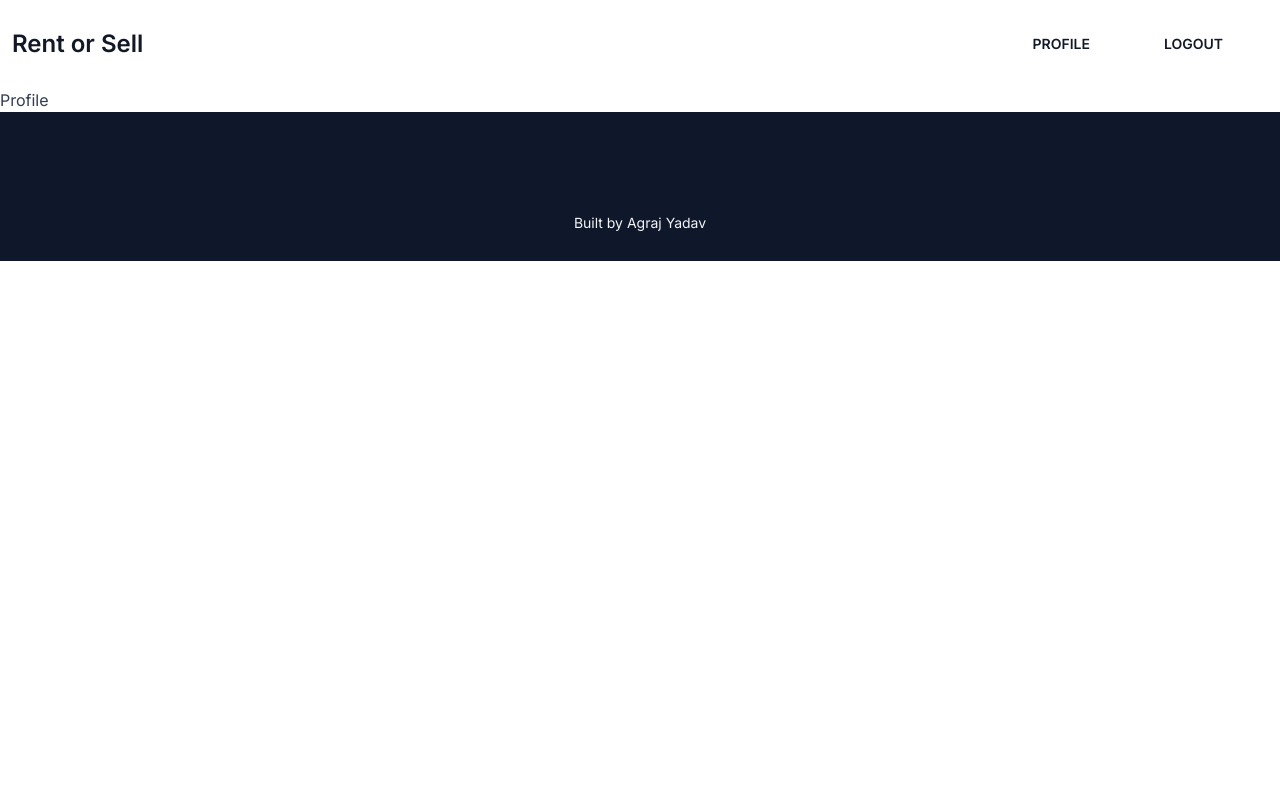
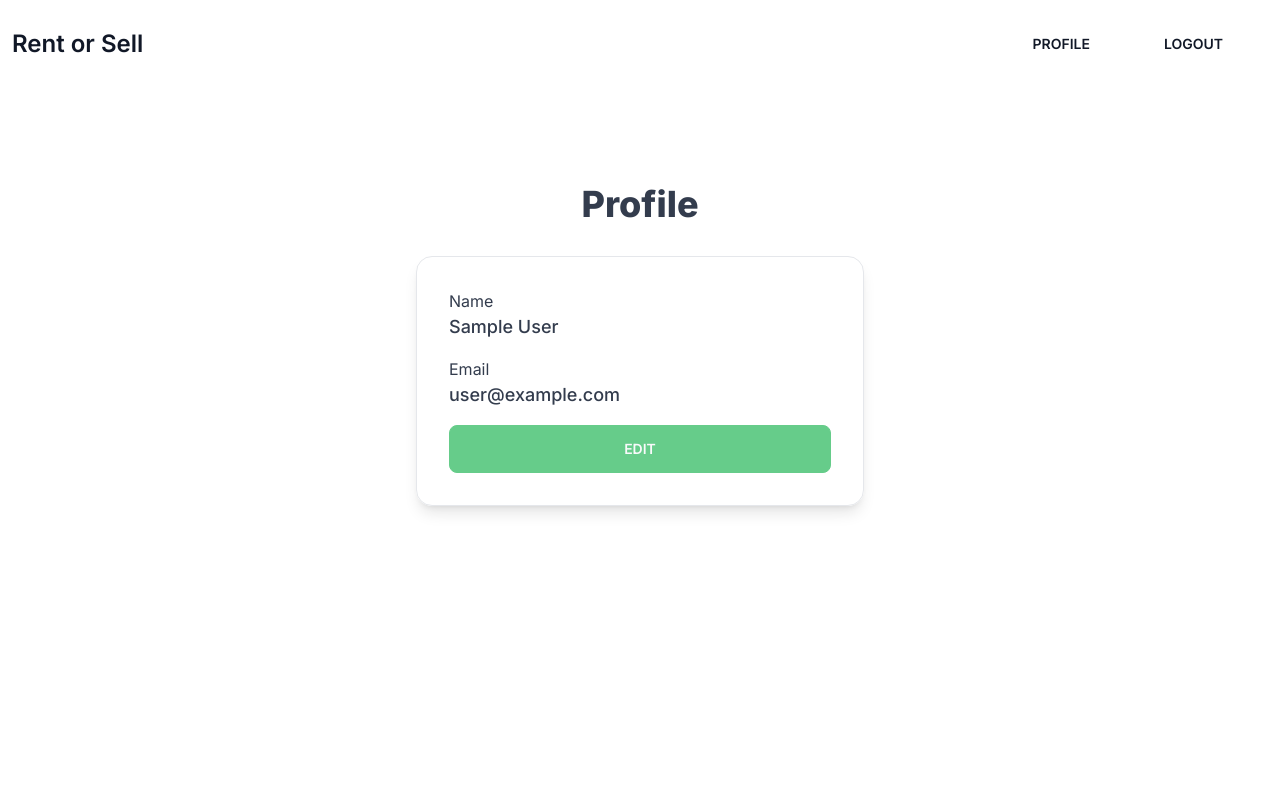
Before and after one commit to agrajy10/rent-or-sell, a React (Vite) app: page /profile in a window 1280 px wide. Shown: the top 800 px of the page. Built offline with nearby package versions, Linux system fonts and the light colour scheme; no server answers; sample sign-in values are in the browser's storage; some icons are missing.

Commit message:
completed profile page

```diff
--- a/src/pages/Profile.jsx
+++ b/src/pages/Profile.jsx
@@ -1,5 +1,95 @@
+import { updateProfile } from 'firebase/auth';
+import { doc, updateDoc } from 'firebase/firestore';
+import { useState } from 'react';
+import { toast } from 'react-toastify';
+import { Formik, Form } from 'formik';
+import * as Yup from 'yup';
+import { auth, db } from '../firebase.config';
+import FormCard from '../layout/FormCard';
+import TextInput from '../components/TextInput';
+
 function Profile() {
-  return <div>Profile</div>;
+  const [isEditing, setIsEditing] = useState(false);
+
+  const saveDetails = async ({ fullname }) => {
+    try {
+      if (auth.currentUser.displayName !== fullname) {
+        await updateProfile(auth.currentUser, {
+          displayName: fullname
+        });
+
+        const userRef = doc(db, 'users', auth.currentUser.uid);
+        await updateDoc(userRef, {
+          fullname
+        });
+        toast.success('Profile updated successfully');
+      }
+    } catch (error) {
+      toast.error(error.message);
+    } finally {
+      setIsEditing(false);
+    }
+  };
+
+  return (
+    <main className="min-h-screen max-w-7xl px-3 mx-auto">
+      <section className="lg:py-24 md:py-20 py-14">
+        <h1 className="text-3xl md:text-4xl font-extrabold text-center mb-8">Profile</h1>
+        <div className="flex items-start justify-center">
+          <FormCard>
+            {
+              <Formik
+                initialValues={{
+                  fullname: auth.currentUser.displayName
+                }}
+                validationSchema={Yup.object({
+                  fullname: Yup.string().required('Required')
+                })}
+                onSubmit={saveDetails}>
+                {({ isSubmitting, values }) => {
+                  return (
+                    <Form>
+                      <div className="mb-4">
+                        {isEditing && (
+                          <TextInput label="Name" name="fullname" id="fullname" type="text" />
+                        )}
+                        {!isEditing && (
+                          <>
+                            <span className="form-label">Name</span>
+                            <p className="text-lg font-medium">{values.fullname}</p>
+                          </>
+                        )}
+                      </div>
+                      <div className="mb-4">
+                        <span className="form-label">Email</span>
+                        <p className="text-lg font-medium">{auth.currentUser.email}</p>
+                      </div>
+                      {!isEditing && (
+                        <button
+                          type="submit"
+                          className="btn btn-primary btn-block mx-0"
+                          onClick={() => setIsEditing(true)}>
+                          Edit
+                        </button>
+                      )}
+                      {isEditing && (
+                        <button
+                          type="submit"
+                          className="btn btn-primary btn-block mx-0"
+                          disabled={isSubmitting}>
+                          Update
+                        </button>
+                      )}
+                    </Form>
+                  );
+                }}
+              </Formik>
+            }
+          </FormCard>
+        </div>
+      </section>
+    </main>
+  );
 }
 
 export default Profile;
```
